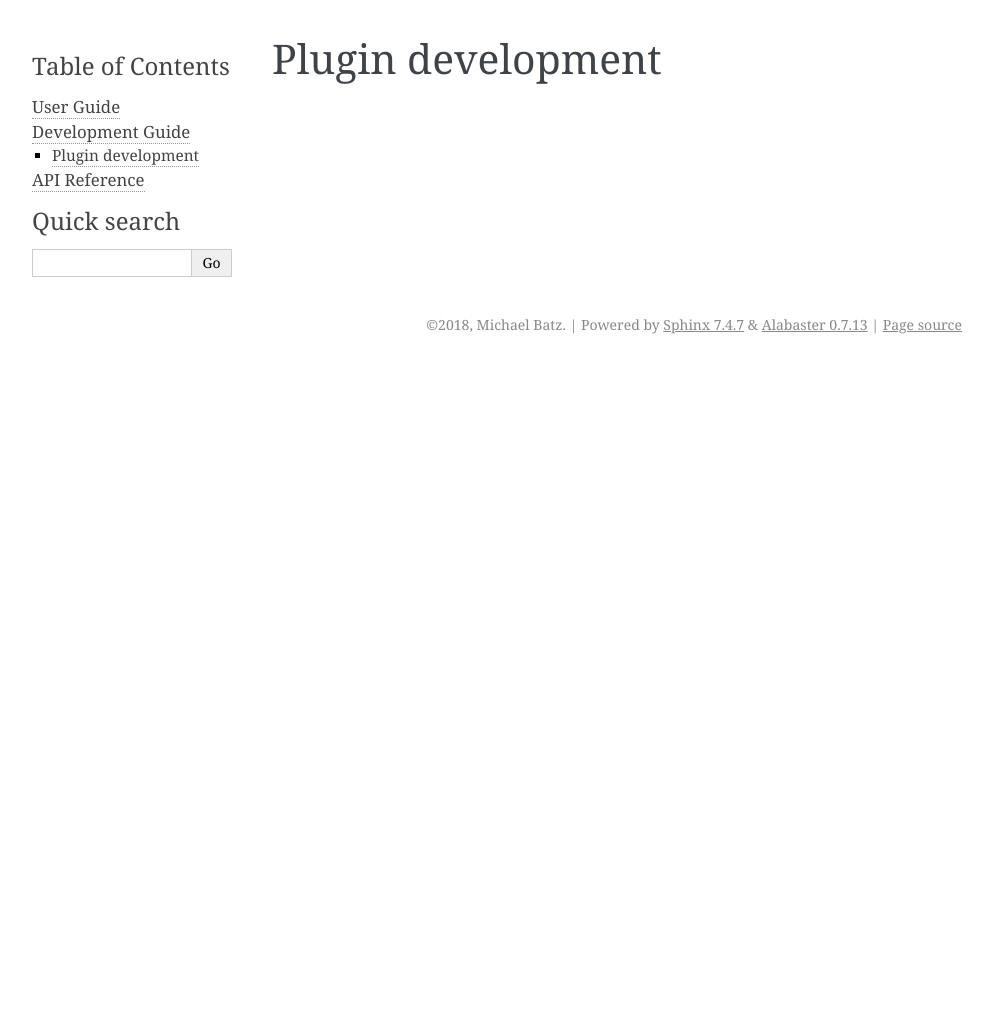
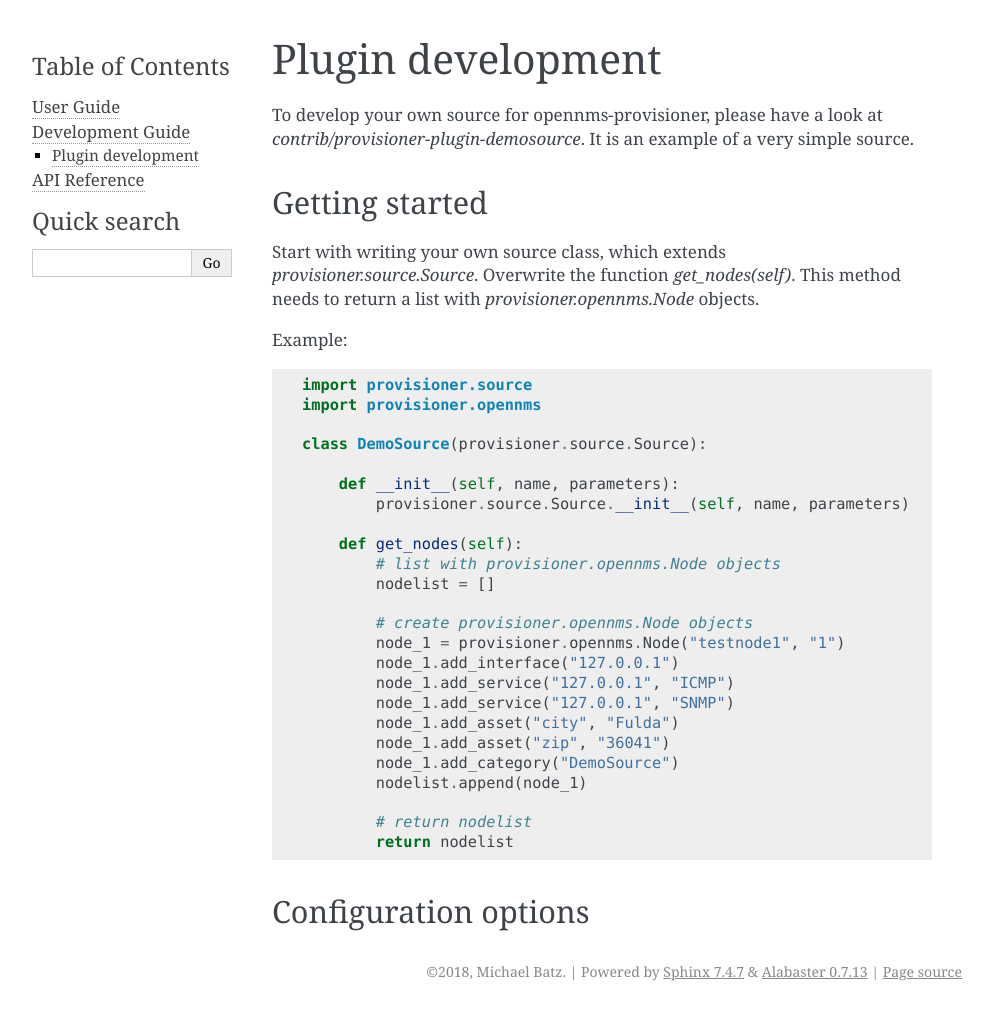
Before and after one commit to michael-batz/opennms-provisioner, a Sphinx documentation site: the page built from docs/source/devguide/sourceplugin.rst, in a window 1280 px wide. Shown: the whole page, without its empty margins (148-1141 px from the left). Built offline with Sphinx 7.4.7, drawn with Linux system fonts in a browser that asks for light colours; before the commit the page ends 900 px from its top, so only the background shows below that.

Commit message:
documentation: start with development guide

```diff
--- a/docs/source/devguide/sourceplugin.rst
+++ b/docs/source/devguide/sourceplugin.rst
@@ -1,2 +1,40 @@
 Plugin development
 ==================
+To develop your own source for opennms-provisioner, please have a look at *contrib/provisioner-plugin-demosource*. It
+is an example of a very simple source.
+
+Getting started
+---------------
+Start with writing your own source class, which extends *provisioner.source.Source*. Overwrite the function
+*get_nodes(self)*. This method needs to return a list with *provisioner.opennms.Node* objects.
+
+Example::
+
+    import provisioner.source
+    import provisioner.opennms
+
+    class DemoSource(provisioner.source.Source):
+
+        def __init__(self, name, parameters):
+            provisioner.source.Source.__init__(self, name, parameters)
+
+        def get_nodes(self):
+            # list with provisioner.opennms.Node objects
+            nodelist = []
+
+            # create provisioner.opennms.Node objects
+            node_1 = provisioner.opennms.Node("testnode1", "1")
+            node_1.add_interface("127.0.0.1")
+            node_1.add_service("127.0.0.1", "ICMP")
+            node_1.add_service("127.0.0.1", "SNMP")
+            node_1.add_asset("city", "Fulda")
+            node_1.add_asset("zip", "36041")
+            node_1.add_category("DemoSource")
+            nodelist.append(node_1)
+
+            # return nodelist
+            return nodelist
+
+
+Configuration options
+---------------------
```
